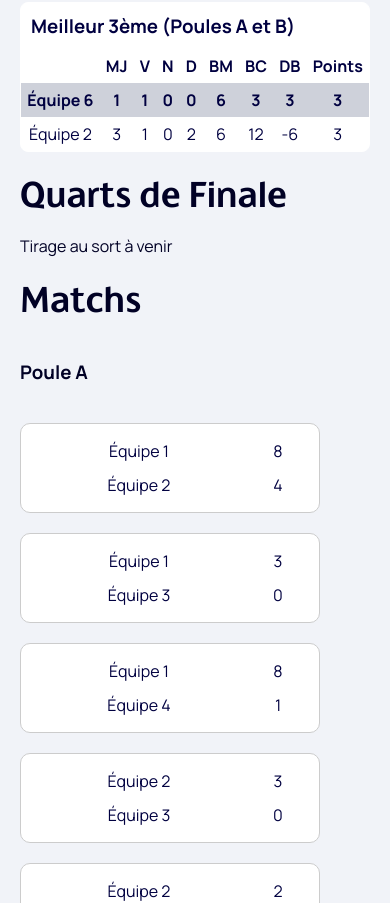
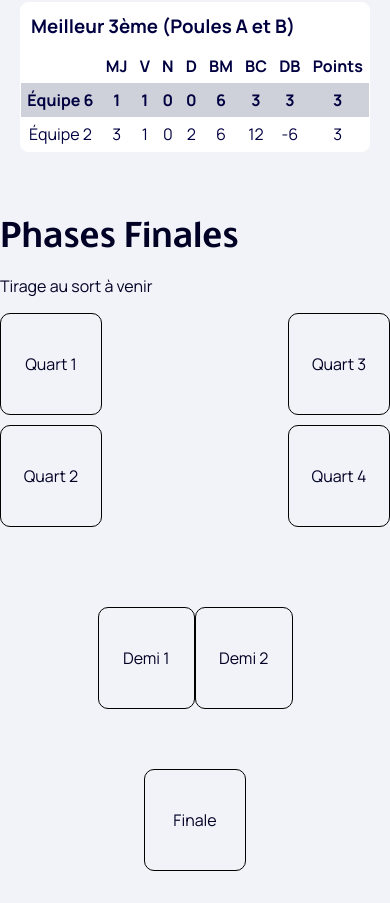
Before and after one commit to Miguelfr1/IngLeague, a plain HTML site: page tournoi2.html in a window 390 px wide. Shown: the part 1097-2000 px from the top of the page. Drawn offline with Linux system fonts and the light colour scheme.

Commit message:
Update tournoi2.html

```diff
--- a/tournoi2.html
+++ b/tournoi2.html
@@ -1,4 +1,3 @@
-
 <!DOCTYPE html>
 <html lang="fr">
 <head>
@@ -12,36 +11,6 @@
     <link rel="icon" href="./img/inglogo.jpg"> <!-- L'icône du site pour l'onglet du navigateur -->
 
     <style>
-
-
-@media only screen and (max-width: 600px) {
-    header {
-        flex-direction: row;
-        justify-content: space-between;
-        align-items: center;
-    }
-
-    nav {
-        margin-top: 20px; /* Ajoute un espace entre les boutons et le haut du header */
-    }
-
-    nav ul {
-        margin-right: 20px;
-        margin-bottom: 30px;
-
-    }
-
-    nav ul li {
-        display: block;
-        margin-right: 0;
-        margin-bottom: 10px; /* Espacement entre les boutons */
-    }
-    .logo{
-        height: 138px;
-        width: 138px;
-    }
-}
-
         /* Ajoutez vos styles personnalisés ici */
         .dropdown {
             position: relative;
@@ -80,7 +49,7 @@
 </head>
 <body>
     <header>
-        <img src="./img/ing2logo.jpg" alt="Logo ING 2 LEAGUE" class="logo">
+        <img src="./img/ing1logo.jpg" alt="Logo ING 2 LEAGUE" class="logo">
         <div class="nav-buttons">
             <nav>
                 <ul>
@@ -92,7 +61,7 @@
                             <a href="#" onclick="afficherSection('matchs')">Matchs</a>
                         </div>
                     </li>
-                    <li><a href="#" onclick="afficherSection('equipes-quarts')">Quarts de Finale</a></li>
+                    <li><a href="#" onclick="afficherSection('equipes-quarts')">Phases Finales</a></li>
                 </ul>
             </nav>
         </div>
@@ -195,12 +164,144 @@
             </table>
         </div>
     </section>
+</main>
 
     <section id="equipes-quarts">
-        <h2>Quarts de Finale</h2>
+        <h2>Phases Finales</h2>
         <p>Tirage au sort à venir</p>
+
+        <div class="ligue-des-champions">
+          <div class="quart-de-finale">
+            <div class="match-container">
+              <div class="matc">Quart 1</div>
+              <div class="ligne"></div>
+              <div class="matc">Quart 2</div>
+            </div>
+
+            <div class="match-container">
+              <div class="matc">Quart 3</div>
+              <div class="matc">Quart 4</div>
+            </div>
+          </div>
+
+          <div class="demi-finale">
+            <div class="matc">Demi 1</div>
+            <div class="matc">Demi 2</div>
+          </div>
+          <div class="finale">
+            <div class="matc">Finale</div>
+          </div>
+        </div>
+      </section>
+
+
+
+          <style>
+
+.ligue-des-champions {
+  display: flex;
+  flex-direction: column;
+  align-items: center;
+}
+
+.matc {
+  width: 300px;
+  height: 100px;
+  border: 1px solid black;
+  display: flex;
+  justify-content: center;
+  align-items: center;
+  margin-bottom: 10px; /* Ajoute de l'espace entre les matches */
+  border-radius: 10px;
+
+}
+
+.quart-de-finale {
+  display: flex;
+  justify-content: space-between;
+  width: 100%;
+  padding: 0 20px; /* Ajoute de l'espace entre les quarts et les bords */
+  max-width: 1800px;
+}
+
+.match-container {
+  display: flex;
+  flex-direction: column;
+  align-items: center;
+  margin-bottom: 20px; /* Ajoute de l'espace entre les Phases Finales */
+
+}
+
+.demi-finale {
+  display: flex;
+  justify-content: space-between;
+  width: 50%;
+  margin-top: -170px;
+}
+
+.finale {
+  margin-top: -0px;
+}
+
+.quart-de-finale .match:not(:last-child) {
+  border-bottom: 2px solid black;
+}
+
+.demi-finale .match:first-child {
+  border-right: 2px solid black;
+}
+
+@media only screen and (max-width: 600px) {
+    .ligue-des-champions {
+  display: flex;
+  flex-direction: column;
+  align-items: center;
+}
+
+.matc {
+  width: 100px;
+  height: 100px;
+  border: 1px solid black;
+  display: flex;
+  justify-content: center;
+  align-items: center;
+}
+
+.quart-de-finale {
+  display: flex;
+  justify-content: space-between;
+  width: 100%;
+}
+
+.demi-finale {
+  display: flex;
+  justify-content: space-between;
+  width: 50%;
+  margin-top: 50px;
+}
+
+.finale {
+  margin-top: 50px;
+}
+
+.quart-de-finale .match:not(:last-child) {
+  border-right: 2px solid black;
+}
+
+.demi-finale .match:first-child {
+  border-right: 2px solid black;
+}
+
+}
+
+
+          </style>
+
+
+
+
     </section>
-
+<main>
     <section id="matchs">
         <h2>Matchs</h2>
         <div class="matchs">
```
